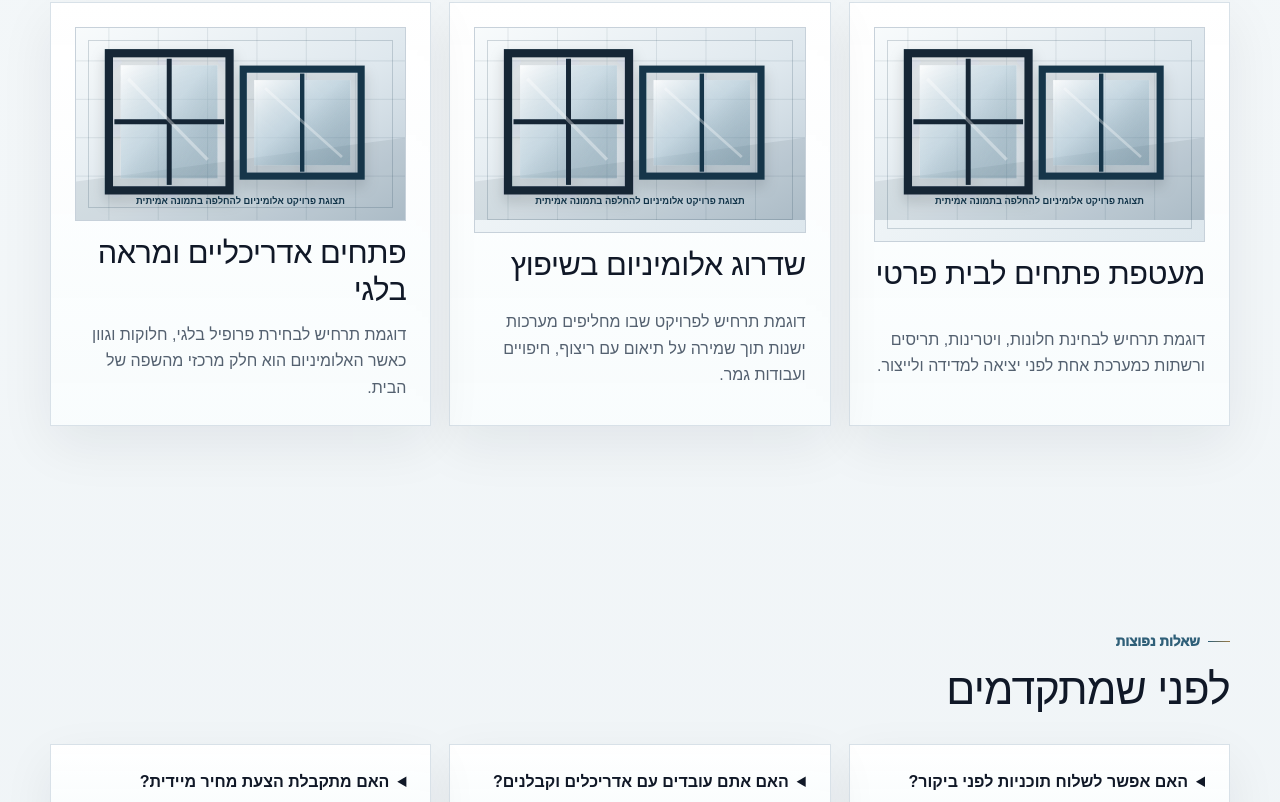
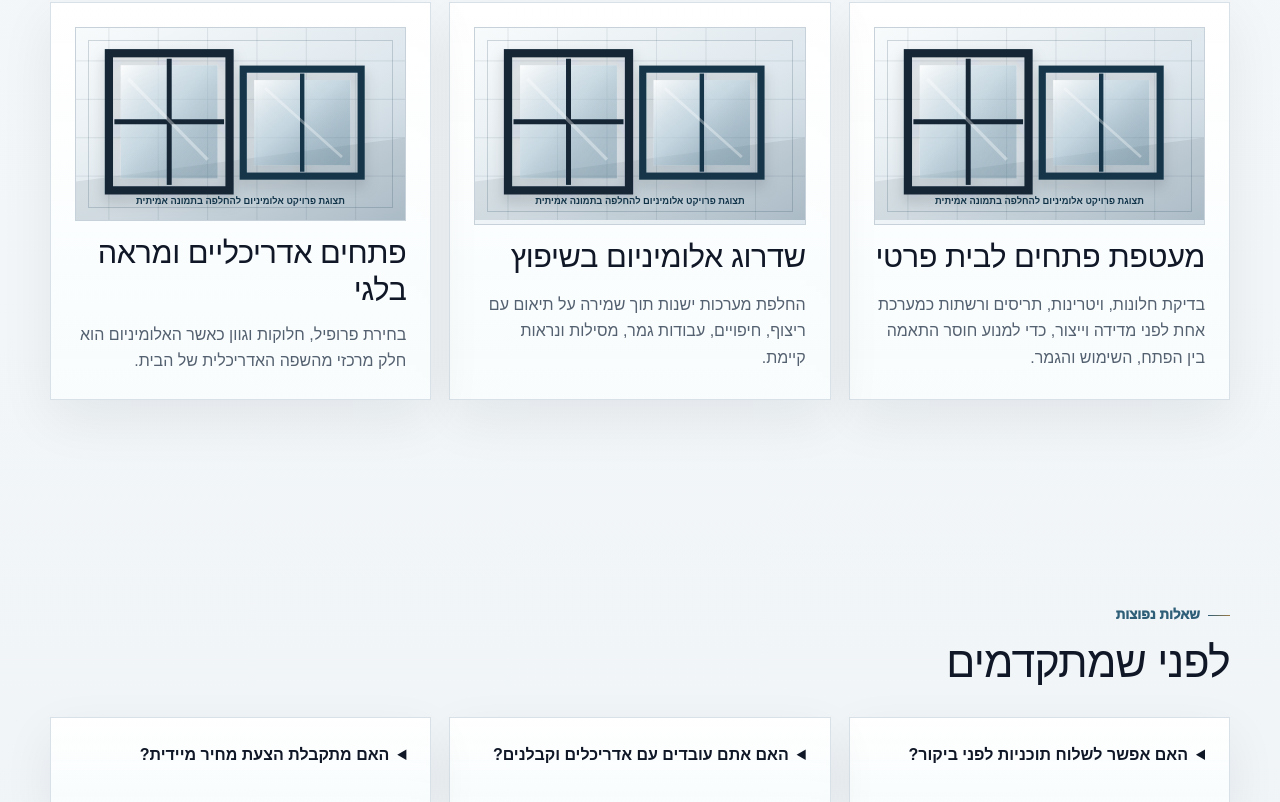
Before and after one commit to feldixAR/ashbel-aluminum-website, a Next.js app: page / in a window 1280 px wide. Shown: the part 4194-4996 px from the top of the page. Built offline with nearby package versions, Linux system fonts and the light colour scheme.

Commit message:
Strengthen project scenario proof data

```diff
--- a/src/data/projects.ts
+++ b/src/data/projects.ts
@@ -1,17 +1,29 @@
 export const projects = [
   {
     title: 'מעטפת פתחים לבית פרטי',
-    desc: 'דוגמת תרחיש לבחינת חלונות, ויטרינות, תריסים ורשתות כמערכת אחת לפני יציאה למדידה ולייצור.',
+    desc: 'בדיקת חלונות, ויטרינות, תריסים ורשתות כמערכת אחת לפני מדידה וייצור, כדי למנוע חוסר התאמה בין הפתח, השימוש והגמר.',
+    context: 'בית פרטי בשלבי תכנון או לפני ביצוע אלומיניום.',
+    challenge: 'הרבה פתחים, שימושים שונים וחיבור בין חלונות, ויטרינות, תריסים ורשתות.',
+    solution: 'מיפוי פתחים, בדיקת כיווני פתיחה, סדרות אפשריות, הצללה, זכוכית ותיאום מול תוכניות הביצוע.',
+    send: 'תוכניות פתחים, חזיתות, מידות קיימות ותמונות מהשטח אם יש.',
     alt: 'הדמיה גרפית של בית פרטי עם פתחים גדולים מאלומיניום',
   },
   {
     title: 'שדרוג אלומיניום בשיפוץ',
-    desc: 'דוגמת תרחיש לפרויקט שבו מחליפים מערכות ישנות תוך שמירה על תיאום עם ריצוף, חיפויים ועבודות גמר.',
+    desc: 'החלפת מערכות ישנות תוך שמירה על תיאום עם ריצוף, חיפויים, עבודות גמר, מסילות ונראות קיימת.',
+    context: 'שיפוץ בית קיים שבו צריך להחליף מערכות בלי לפתוח בעיות חדשות.',
+    challenge: 'פתחים קיימים, מגבלות שטח, ריצוף קיים, חיפויים, ניקוזים ודיוק במדידה.',
+    solution: 'בדיקת מצב קיים, תיאום סדר עבודות, התאמת מערכת למגבלות ויצירת רשימת החלטות לפני הצעה.',
+    send: 'תמונות של הפתחים, מידות רוחב וגובה, תמונות פנים וחוץ וכל פרט גמר רלוונטי.',
     alt: 'הדמיה גרפית של חלונות אלומיניום בבית פרטי לאחר שיפוץ',
   },
   {
     title: 'פתחים אדריכליים ומראה בלגי',
-    desc: 'דוגמת תרחיש לבחירת פרופיל בלגי, חלוקות וגוון כאשר האלומיניום הוא חלק מרכזי מהשפה של הבית.',
+    desc: 'בחירת פרופיל, חלוקות וגוון כאשר האלומיניום הוא חלק מרכזי מהשפה האדריכלית של הבית.',
+    context: 'בית אדריכלי, וילה או שיפוץ איכותי שבו הנראות חשובה כמו התפקוד.',
+    challenge: 'שמירה על פרופורציות, חלוקות, גוון, אטימה ותיאום בין דרישת העיצוב למציאות הייצור וההתקנה.',
+    solution: 'בחינת חלוקות, כיוון פתיחה, התאמת פרופיל, זכוכית וגוון לפני התחייבות לביצוע.',
+    send: 'סקיצה אדריכלית, השראה עיצובית, תוכניות פתחים ותמונות של הסגנון הרצוי.',
     alt: 'הדמיה גרפית של חלונות בלגיים ומפתחים אדריכליים',
   },
 ];
```
